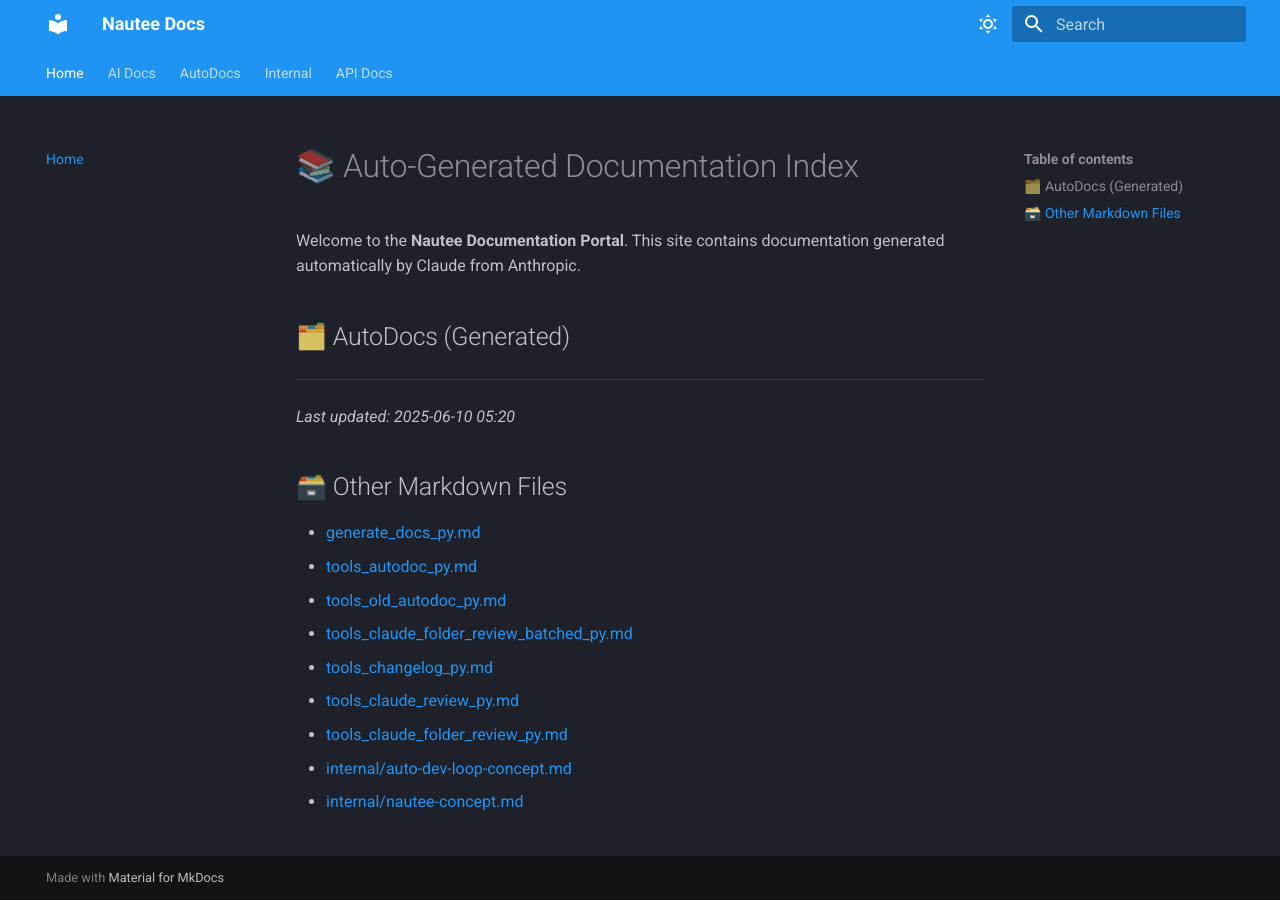
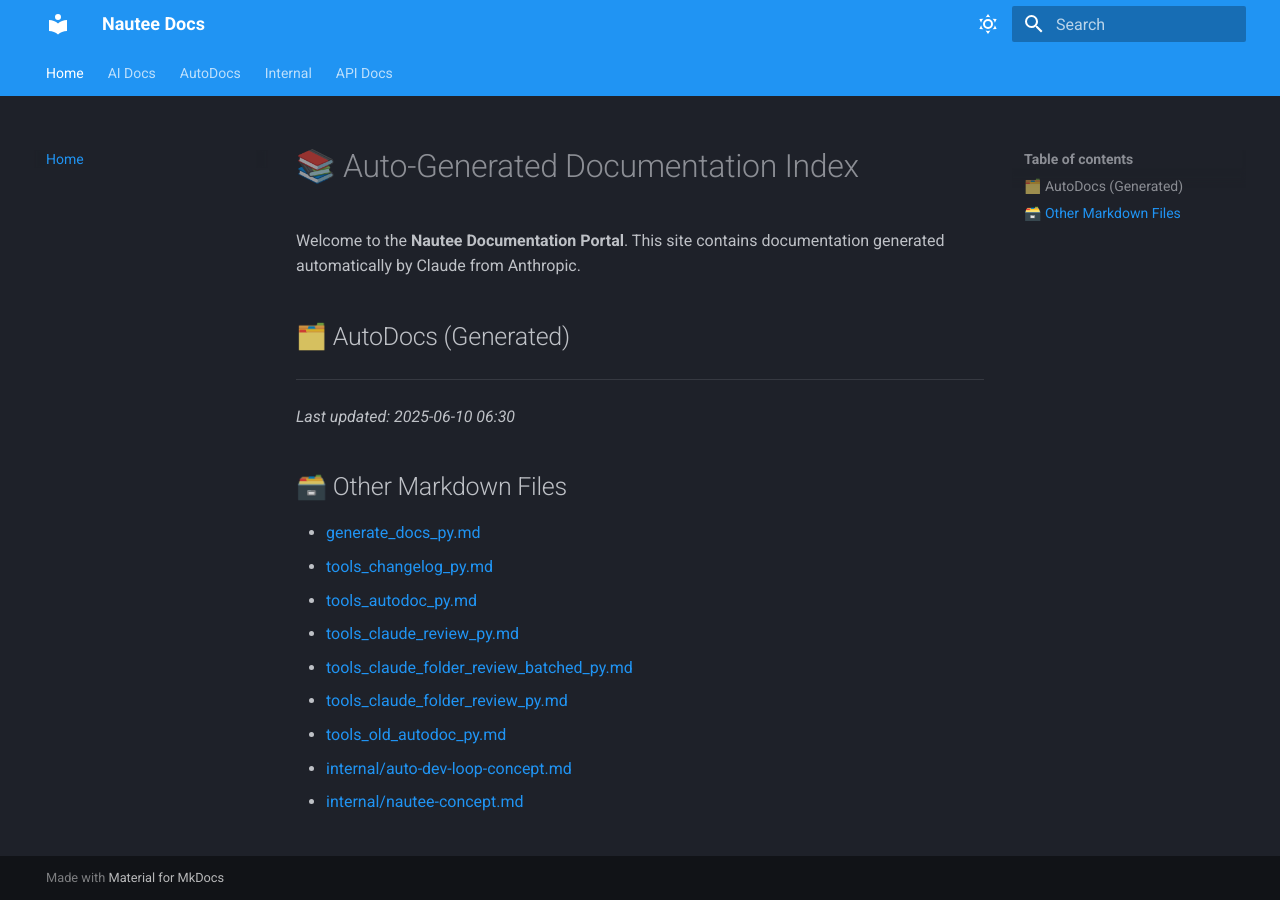
Before and after one commit to 48Nauts-Operator/nautee, an MkDocs documentation site: the page built from docs/index.md, in a window 1280 px wide. Built offline with MkDocs 1.6.1 and Material for MkDocs 9.7.7, drawn with Linux system fonts in a browser that asks for light colours.

Commit message:
🤖 Auto-update docs via Nautee

```diff
--- a/docs/index.md
+++ b/docs/index.md
@@ -7,16 +7,16 @@ Welcome to the **Nautee Documentation Portal**. This site contains documentation
 
 ---
 
-_Last updated: 2025-06-10 05:20_
+_Last updated: 2025-06-10 06:30_
 
 ## 🗃️ Other Markdown Files
 
 - [generate_docs_py.md](generate_docs_py.md)
+- [tools_changelog_py.md](tools_changelog_py.md)
 - [tools_autodoc_py.md](tools_autodoc_py.md)
+- [tools_claude_review_py.md](tools_claude_review_py.md)
+- [tools_claude_folder_review_batched_py.md](tools_claude_folder_review_batched_py.md)
+- [tools_claude_folder_review_py.md](tools_claude_folder_review_py.md)
 - [tools_old_autodoc_py.md](tools_old_autodoc_py.md)
-- [tools_claude_folder_review_batched_py.md](tools_claude_folder_review_batched_py.md)
-- [tools_changelog_py.md](tools_changelog_py.md)
-- [tools_claude_review_py.md](tools_claude_review_py.md)
-- [tools_claude_folder_review_py.md](tools_claude_folder_review_py.md)
 - [internal/auto-dev-loop-concept.md](internal/auto-dev-loop-concept.md)
 - [internal/nautee-concept.md](internal/nautee-concept.md)
```
